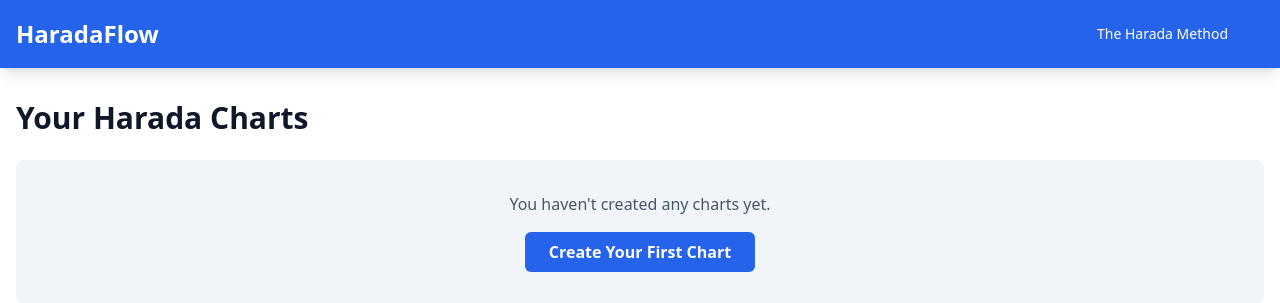
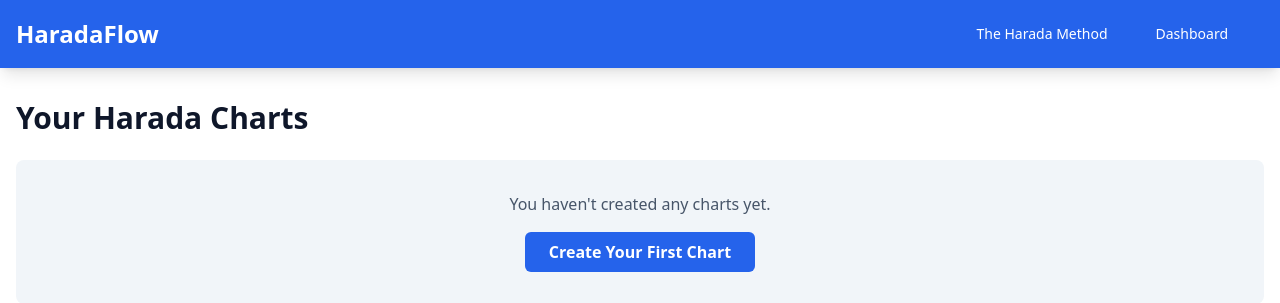
Before and after one commit to chrys/harada.global, a Django app: page /dashboard/ in a window 1280 px wide. Shown: the top 303 px of the page. Run offline with Django 5.2, Linux system fonts and the light colour scheme; a user stored in the database is signed in; data comes from the database, SQL or seed files in the repository; both versions use the stored data as it was after the commit; some libraries are stand-ins or nearby versions.

Commit message:
link to dashboard at the main menu

```diff
--- a/templates/base.html
+++ b/templates/base.html
@@ -27,6 +27,7 @@
                         <a href="/method/64-tasks" class="block px-4 py-2 hover:bg-blue-100 dark:hover:bg-slate-700 text-sm border-t border-slate-200 dark:border-slate-600">64 Tasks</a>
                     </div>
                 </div>
+                <a href="/dashboard/" class="hover:bg-blue-700 px-3 py-2 rounded text-sm font-medium">Dashboard</a>
                 <div id="user-button" class="flex gap-4"></div>
             </div>
         </div>
```
Also changed, not shown: .github/copilot-instructions.md (added), db.sqlite3.
